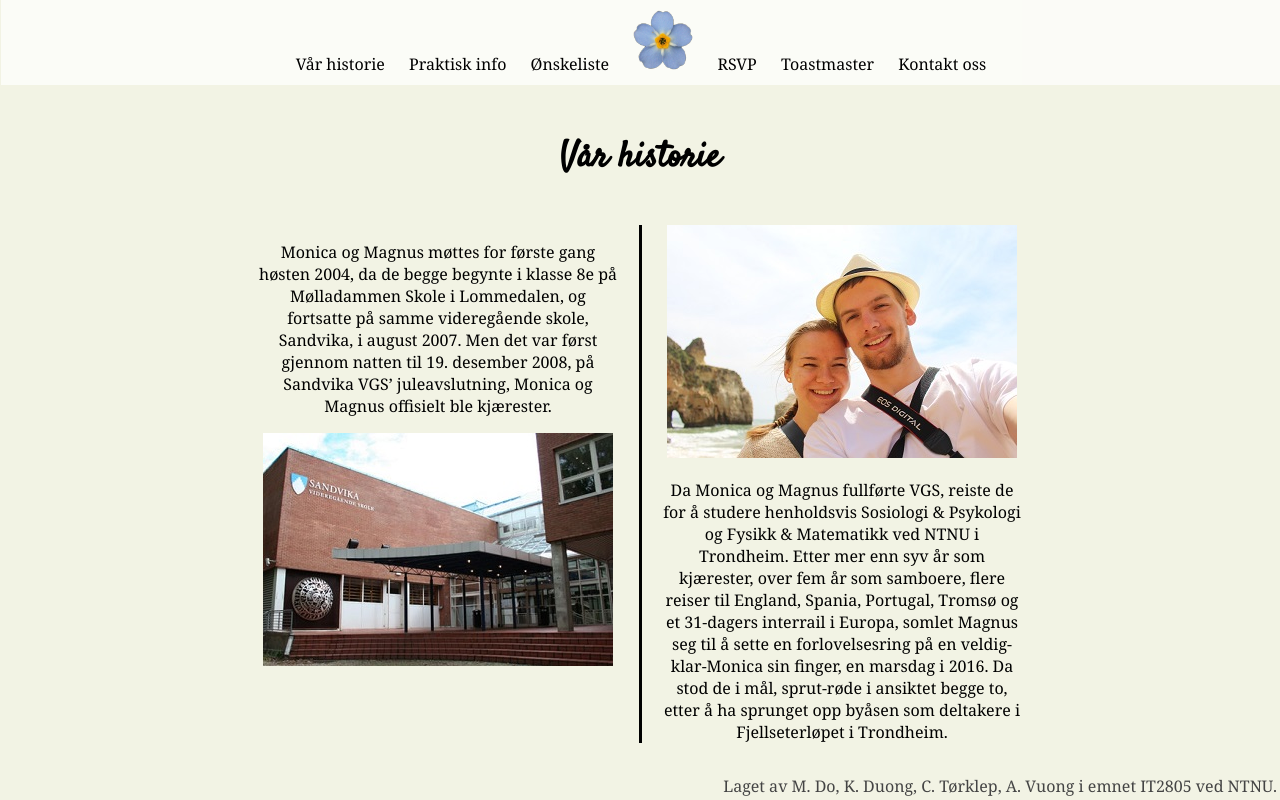
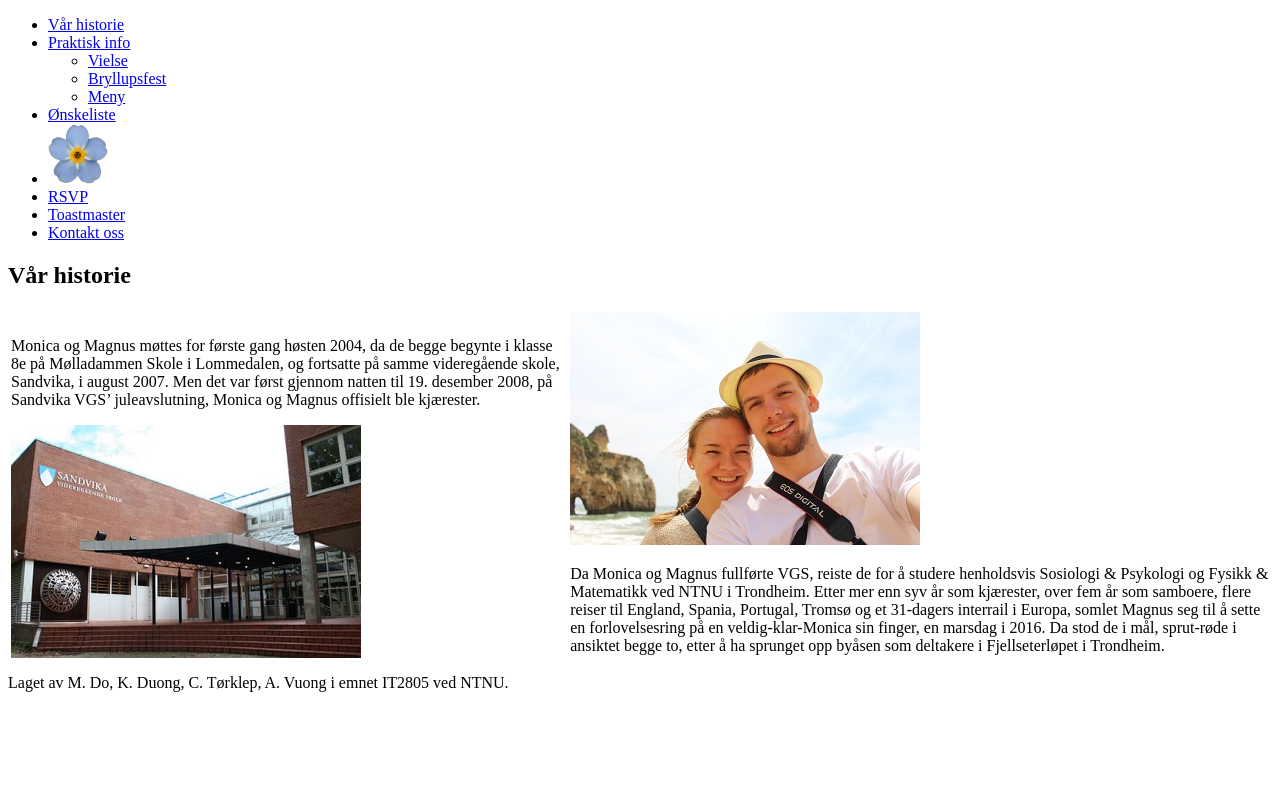
Before and after one commit to audungv/webtek16mack, a PHP site: page /var_historie.html in a window 1280 px wide. Run offline with PHP 8.4, Linux system fonts and the light colour scheme; some libraries are stand-ins or nearby versions.

Commit message:
oppdaterte var_historie og style.css

```diff
--- a/public_html/hjemmeside/css/style.css
+++ b/public_html/hjemmeside/css/style.css
@@ -113,19 +113,22 @@ section {
 }
 
 /* Var_historie */
-.var_historie{
-    column-rule-style: solid;
-    margin: auto;
-    padding: 10px;
-    -webkit-column-count: 2; /* Chrome, Safari, Opera */
-    -moz-column-count: 2; /* Firefox */
-    column-count: 2;
-    -webkit-column-gap: 40px; /* Chrome, Safari, Opera */
-    -moz-column-gap: 40px; /* Firefox */
-    column-gap: 40px;
-    -webkit-column-rule-style: solid; /* Chrome, Safari, Opera */
-    -moz-column-rule-style: solid; /* Firefox */
+#box{
+	width: 60%;
+	margin: 0 auto;
 }
+
+#box td,#box tr{
+  padding: 15px;
+	text-align: left;
+	width: 100px;
+}
+
+#box td:last-child{
+	border-left: 3px solid;
+
+}
+
 
 /* RSVP-skjema */
 form {
--- a/public_html/hjemmeside/var_historie.html
+++ b/public_html/hjemmeside/var_historie.html
@@ -8,7 +8,7 @@ PURPOSE: Historie -->
     <head>
         <title>Vår historie</title>
         <meta charset="utf-8" />
-        <link href="css/style.css" rel="stylesheet">
+        <link href="css/styleTest.css" rel="stylesheet">
         <link rel="icon"  href="img/favikon.png" type="image/png">
         <link href="https://fonts.googleapis.com/css?family=Cookie|Satisfy" rel="stylesheet">
     </head>
@@ -25,17 +25,25 @@ PURPOSE: Historie -->
            <!-- Sidens innhold -->
         <section id="var_historie">
 
+          <h1> Vår historie </h1>
+            <div id="box">
+              <table>
+                <tr>
+                  <td>
+                    <p>
+                    Monica og Magnus møttes for første gang høsten 2004, da de begge begynte i klasse 8e på Mølladammen Skole i Lommedalen, og fortsatte på samme videregående skole, Sandvika, i august 2007. Men det var først gjennom natten til 19. desember 2008, på Sandvika VGS’ juleavslutning, Monica og Magnus offisielt ble kjærester.
+                    </p>
+                    <img src="img/sandvika.jpg" alt="Bilde er ikke tilgjengelig">
+                  </td>
 
-          <h1> Vår historie </h1>
-            <div class="var_historie">
-              <p> Monica og Magnus møttes for første gang høsten 2004, da de begge begynte i klasse 8e på Mølladammen Skole i Lommedalen, og fortsatte på samme videregående skole, Sandvika, i august 2007. Men det var først gjennom natten til 19. desember 2008, på Sandvika VGS’ juleavslutning, Monica og Magnus offisielt ble kjærester.
-              </p> <p>
-              <img src="img/sandvika.jpg" alt="Bilde er ikke tilgjengelig">
-              </p>
-
-              <p>
-              <img src="img/portrett.JPG" alt="Bilde er ikke tilgjengelig"> </p> <p>
-              Da Monica og Magnus fullførte VGS, reiste de for å studere henholdsvis Sosiologi & Psykologi og Fysikk & Matematikk ved NTNU i Trondheim. Etter mer enn syv år som kjærester, over fem år som samboere, flere reiser til England, Spania, Portugal, Tromsø og et 31-dagers interrail i Europa, somlet Magnus seg til å sette en forlovelsesring på en veldig-klar-Monica sin finger, en marsdag i 2016. Da stod de i mål, sprut-røde i ansiktet begge to, etter å ha sprunget opp byåsen som deltakere i Fjellseterløpet i Trondheim. </p>
+                  <td>
+                    <img src="img/portrett.JPG" alt="Bilde er ikke tilgjengelig">
+                    <p>
+                    Da Monica og Magnus fullførte VGS, reiste de for å studere henholdsvis Sosiologi & Psykologi og Fysikk & Matematikk ved NTNU i Trondheim. Etter mer enn syv år som kjærester, over fem år som samboere, flere reiser til England, Spania, Portugal, Tromsø og et 31-dagers interrail i Europa, somlet Magnus seg til å sette en forlovelsesring på en veldig-klar-Monica sin finger, en marsdag i 2016. Da stod de i mål, sprut-røde i ansiktet begge to, etter å ha sprunget opp byåsen som deltakere i Fjellseterløpet i Trondheim.
+                    </p>
+                  </td>
+                </tr>
+              </table>
             </div>
         </section>
 
```
